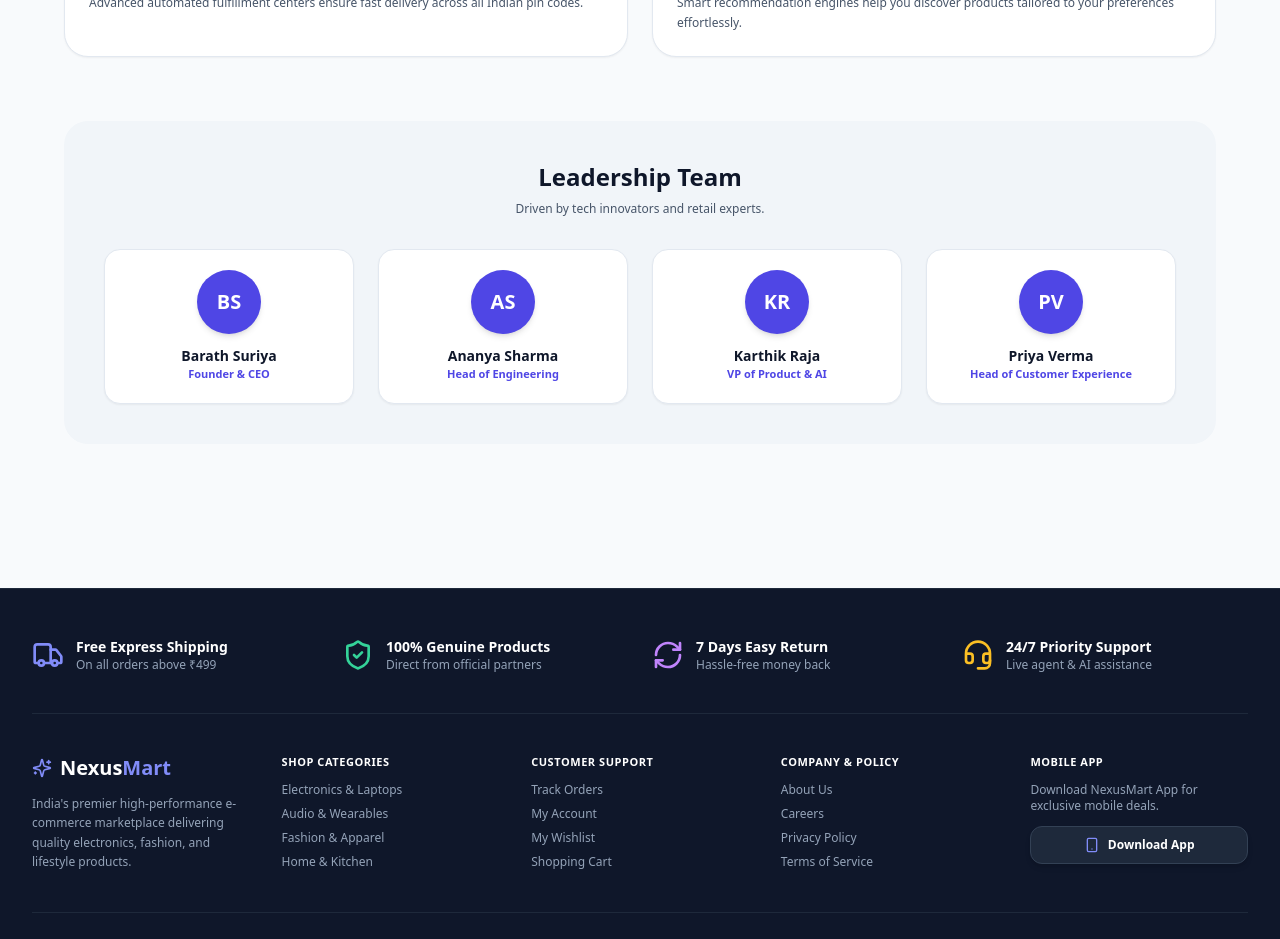
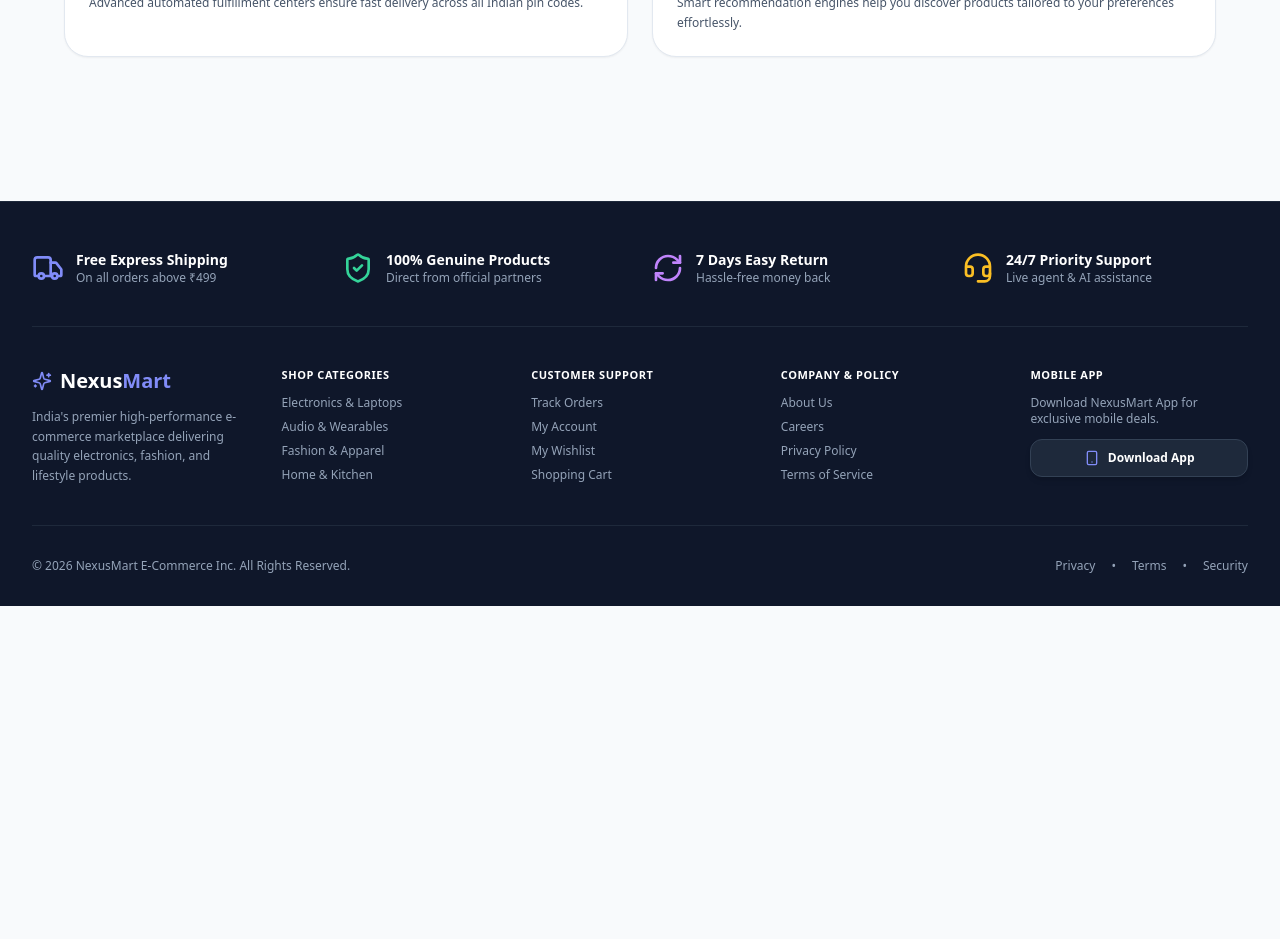
Before and after one commit to barathsuriyas2025ece-lang/E-commerce-Website-new, a React (Vite) app in the folder frontend/: page /about in a window 1280 px wide. Shown: the part 1280-2219 px from the top of the page. After the commit the page ends 1886 px from the top, so only its background shows below. Built offline with nearby package versions, Linux system fonts and the light colour scheme; no server answers.

Commit message:
Remove Leadership Team section from About Us page

```diff
--- a/frontend/src/pages/About.jsx
+++ b/frontend/src/pages/About.jsx
@@ -1,6 +1,6 @@
 import React from 'react';
 import { Link } from 'react-router-dom';
-import { Sparkles, ShieldCheck, Truck, Award, Target, Users, Zap, ArrowRight, CheckCircle2 } from 'lucide-react';
+import { Sparkles, ShieldCheck, Truck, Award, Users, Zap, ArrowRight } from 'lucide-react';
 
 const stats = [
   { label: 'Active Shoppers', value: '1,000,000+', icon: Users },
@@ -34,13 +34,6 @@
     icon: Zap,
     color: 'bg-amber-600 text-white',
   },
-];
-
-const team = [
-  { name: 'Barath Suriya', role: 'Founder & CEO', avatar: 'BS' },
-  { name: 'Ananya Sharma', role: 'Head of Engineering', avatar: 'AS' },
-  { name: 'Karthik Raja', role: 'VP of Product & AI', avatar: 'KR' },
-  { name: 'Priya Verma', role: 'Head of Customer Experience', avatar: 'PV' },
 ];
 
 const About = () => {
@@ -115,28 +108,6 @@
           })}
         </div>
       </section>
-
-      {/* 👥 Leadership & Team */}
-      <section className="space-y-8 bg-slate-100 p-8 sm:p-10 rounded-3xl">
-        <div className="text-center space-y-2">
-          <h2 className="text-2xl font-black text-slate-900">Leadership Team</h2>
-          <p className="text-xs text-slate-600">Driven by tech innovators and retail experts.</p>
-        </div>
-
-        <div className="grid grid-cols-2 sm:grid-cols-4 gap-6">
-          {team.map((member, idx) => (
-            <div key={idx} className="bg-white p-5 rounded-2xl border border-slate-200 text-center space-y-3 shadow-sm">
-              <div className="w-16 h-16 rounded-full bg-indigo-600 text-white font-black text-xl flex items-center justify-center mx-auto shadow-md">
-                {member.avatar}
-              </div>
-              <div>
-                <h4 className="font-extrabold text-sm text-slate-900">{member.name}</h4>
-                <p className="text-[11px] font-semibold text-indigo-600">{member.role}</p>
-              </div>
-            </div>
-          ))}
-        </div>
-      </section>
     </div>
   );
 };
```
